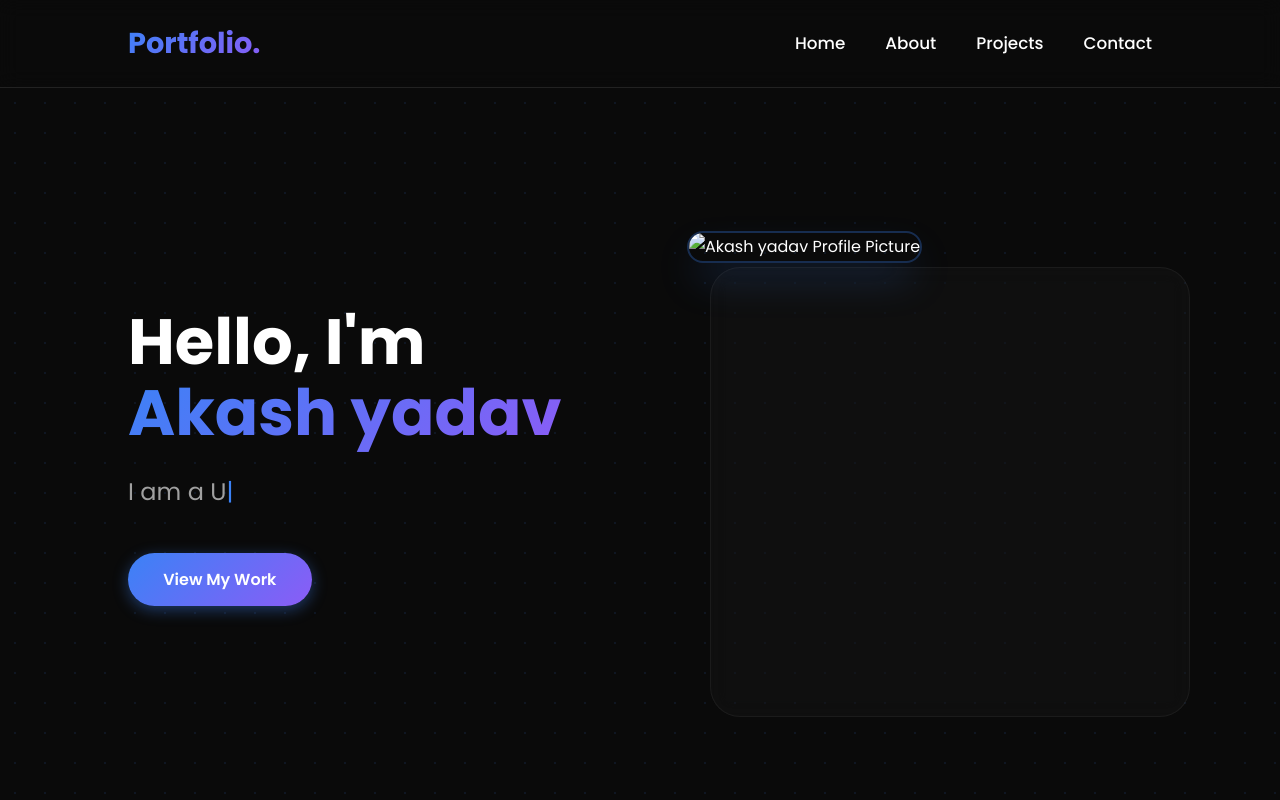
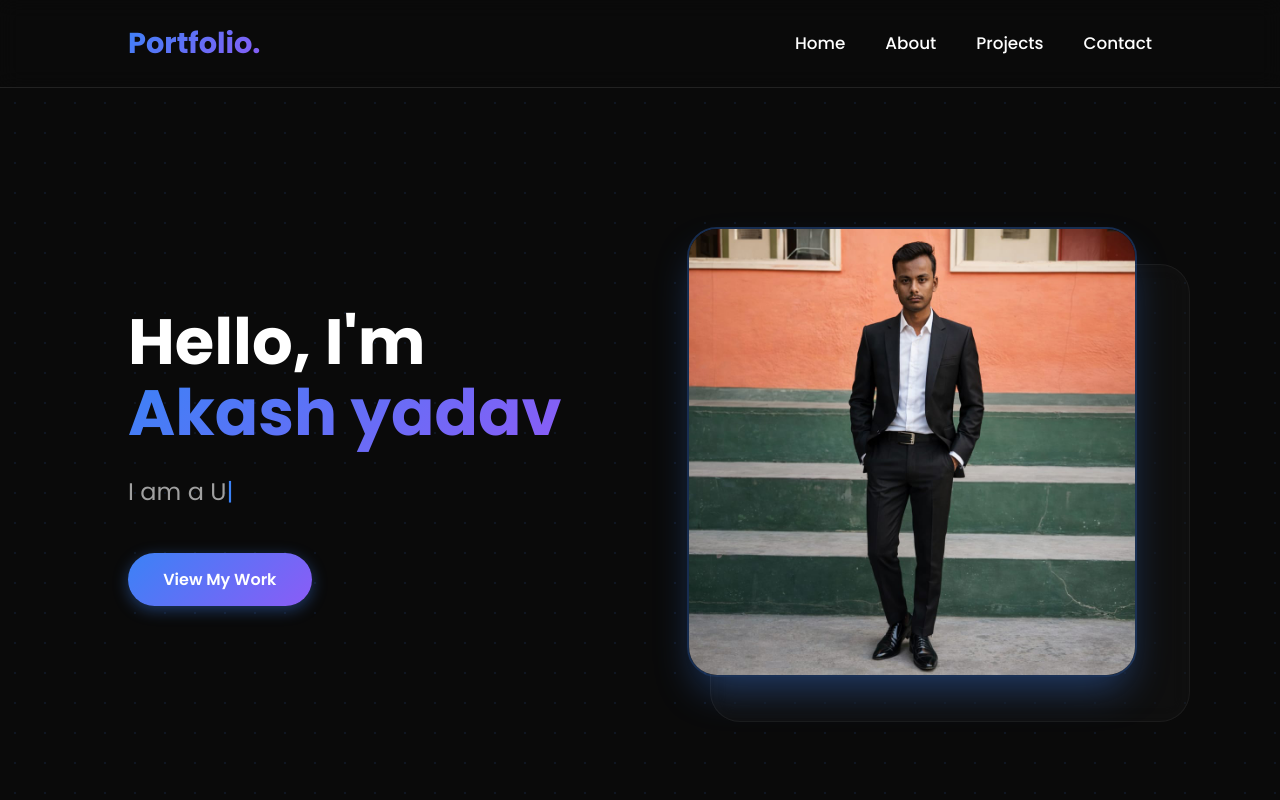
Before and after one commit to Akash10127/resume, a plain HTML site: page index.html in a window 1280 px wide. Shown: the top 800 px of the page. Drawn offline with Linux system fonts and the light colour scheme.

Commit message:
Update profile picture in index.html

```diff
--- a/index.html
+++ b/index.html
@@ -506,7 +506,7 @@
                 <div class="hero-img-bg"></div>
 
                 <div class="hero-img-container">
-                    <img src="" alt="Akash yadav Profile Picture" class="hero-img">
+                    <img src="https://github.com/Akash10127/resume/blob/main/WhatsApp%20Image%202025-12-30%20at%2016.48.42_2a342334.jpg" alt="Akash yadav Profile Picture" class="hero-img">
                 </div>
             </div>
 
```
